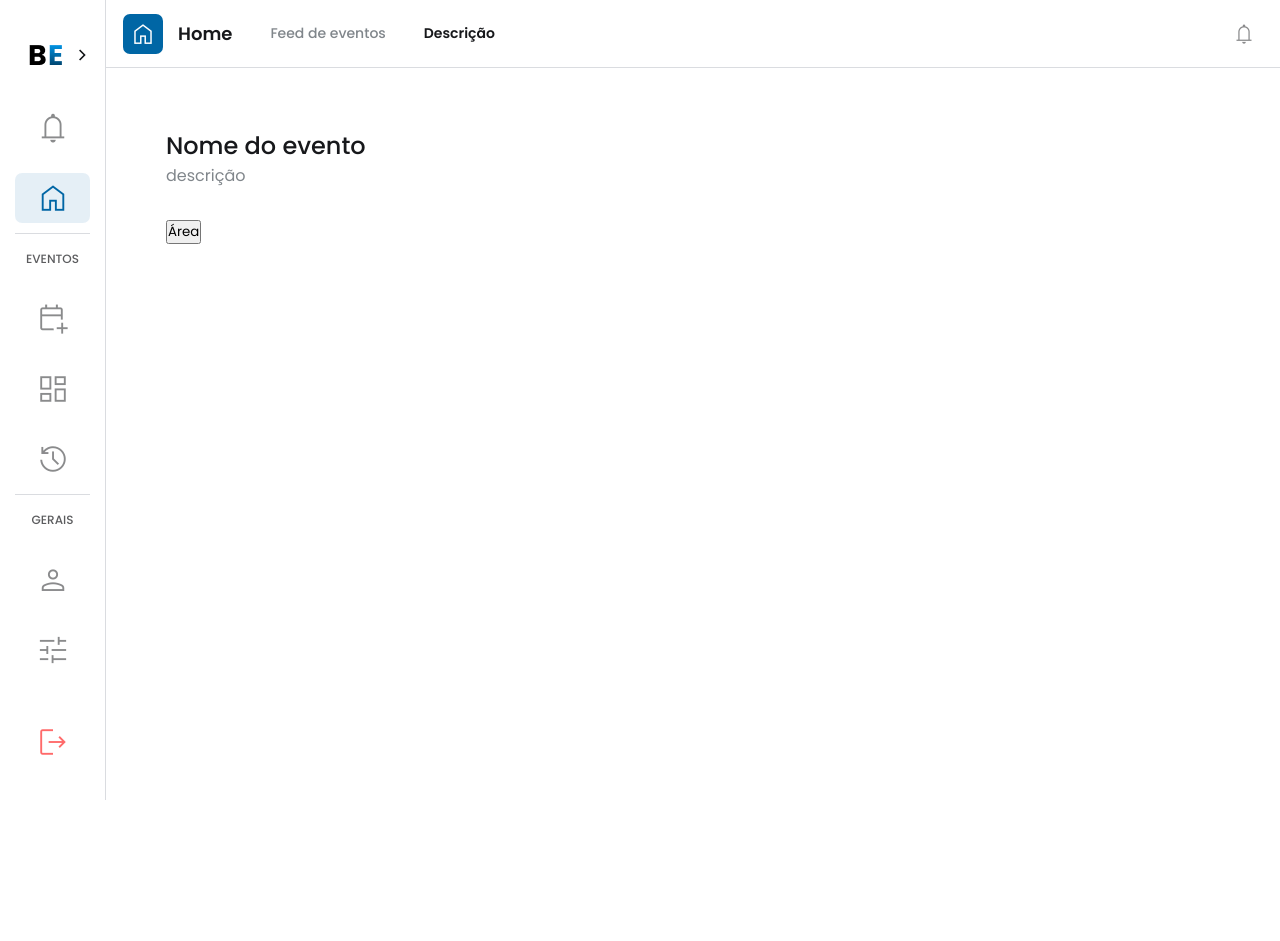
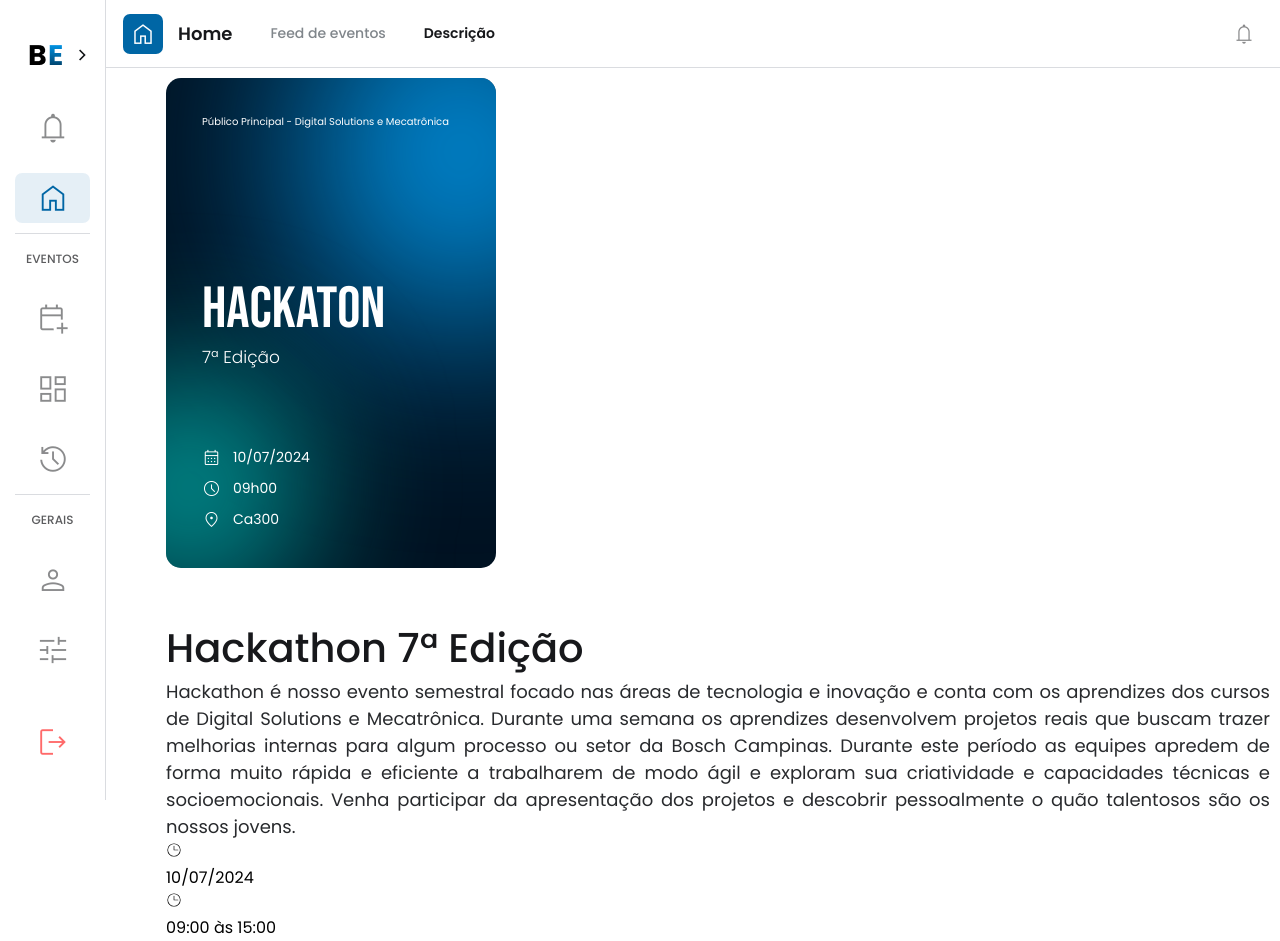
Before and after one commit to EsyProject/EsyFrontend, a React (Vite) app: page /description in a window 1280 px wide. Shown: the top 941 px of the page. Before the commit the page ends 800 px from the top, so only its background shows below. Built offline with nearby package versions, Linux system fonts and the light colour scheme.

Commit message:
feat: create reservation screen

```diff
--- a/src/pages/Reservation/Reservation.css
+++ b/src/pages/Reservation/Reservation.css
@@ -1,24 +1,30 @@
 .description-title {
+    margin-bottom: 0;
+    margin-top: 50px;
     font-style: normal;
     font-weight: 500;
-    font-size: 24px;
-    line-height: 36px;
+    font-size: 40px;
+    line-height: 60px;
     color: #17181B;
-    margin-bottom: 0;
-    margin-top: 50px;
 }
 
-.description-subtitle {
+.description-content-text {
+    font-family: 'Poppins';
     font-style: normal;
     font-weight: 400;
-    font-size: 16px;
-    line-height: 24px;
-    color: #80868B;
-    margin-top: 0;
-    margin-bottom: 30px;
+    font-size: 18px;
+    line-height: 27px;
+    text-align: justify;
+    color: #282A2D;
 }
 
 .container-main {
     padding-bottom: 60px;
     max-width: 1146px;
 }
+
+/* .container-description-child {
+    display: flex;
+    flex-direction: row;
+    width: 100%;
+} */
--- a/src/pages/Reservation/Reservation.jsx
+++ b/src/pages/Reservation/Reservation.jsx
@@ -1,7 +1,10 @@
 import { useState } from "react";
-import { Sidebar, Navbar } from "../../pages/index";
+import { Sidebar, Navbar, EventCard } from "../../pages/index";
 import AreaModal from "../../components/AreaModal/AreaModal";
 import "./Reservation.css"
+
+// apenas para fins de teste
+import { CiClock2 } from "react-icons/ci";
 
 const Reservation = () => {
   const [sidebarOpen, setSidebarOpen] = useState(false);
@@ -42,12 +45,54 @@ const Reservation = () => {
       />
 
       <div className="container-main">
-        <h1 className="description-title">Nome do evento</h1>
-        <p className="description-subtitle">descrição</p>
+        <div className="container-description-child">
+          <EventCard
+            audience="Público Principal - Digital Solutions e Mecatrônica"
+            title="hackaton"
+            subtitle="7ª Edição"
+            date="10/07/2024"
+            time="09h00"
+            location="Ca300"
+          />
+          <div>
+            <h1 className="description-title">Hackathon 7ª Edição</h1>
+            <p className="description-content-text">Hackathon é nosso evento semestral focado nas áreas
+              de tecnologia e inovação e conta com os aprendizes dos cursos de Digital Solutions e
+              Mecatrônica. Durante uma semana os aprendizes desenvolvem projetos reais que buscam
+              trazer melhorias internas para algum processo ou setor da Bosch Campinas. Durante
+              este período as equipes apredem de forma muito rápida e eficiente a trabalharem de
+              modo ágil e exploram sua criatividade e capacidades técnicas e socioemocionais.
+              Venha participar da apresentação dos projetos e descobrir pessoalmente o quão
+              talentosos são os nossos jovens.</p>
+            <div className="description-infos">
+              <div>
+                <CiClock2 />
+                <p>10/07/2024</p>
+              </div>
+              <div>
+                <CiClock2 />
+                <p>09:00 às 15:00</p>
+              </div>
+              <div>
+                <CiClock2 />
+                <p>Ca300</p>
+              </div>
+            </div>
+            <div className="btn-container">
 
-        {/* link para acessar informações da área */}
-        <button onClick={openModalArea}>Área</button>
-        {isModalAreaOpen && <AreaModal onClose={closeModalArea} />}
+              {/* link para acessar informações da área */}
+              <button onClick={openModalArea}>Saiba mais sobre a área do evento</button>
+              {isModalAreaOpen && <AreaModal onClose={closeModalArea} />}
+            </div>
+          </div>
+
+
+          <div></div>
+
+
+        </div>
+          <h1 className="description-title">Edições anteriores</h1>
+          <p className="description-content-text">Confira os projetos que conquistaram o pódio nas edições anteriores do Hackathon</p>
       </div>
     </div>
   );
```
